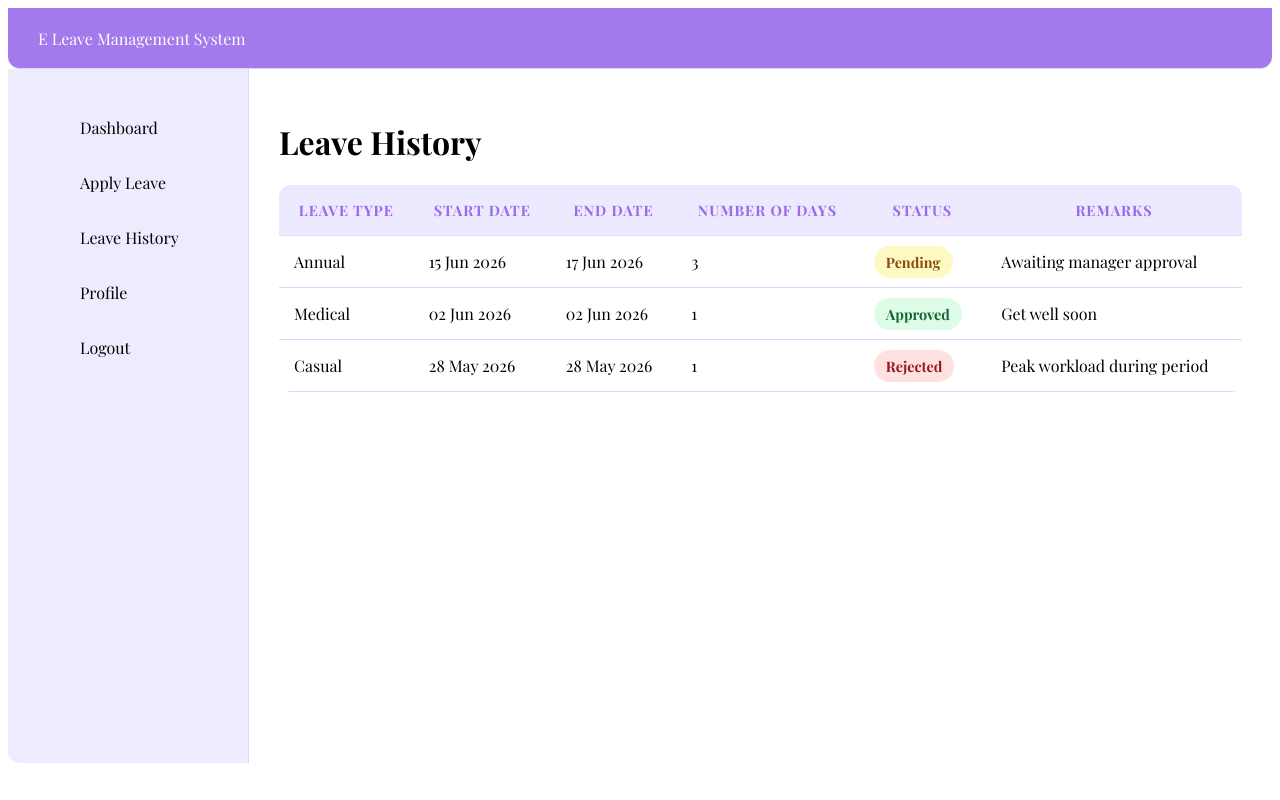
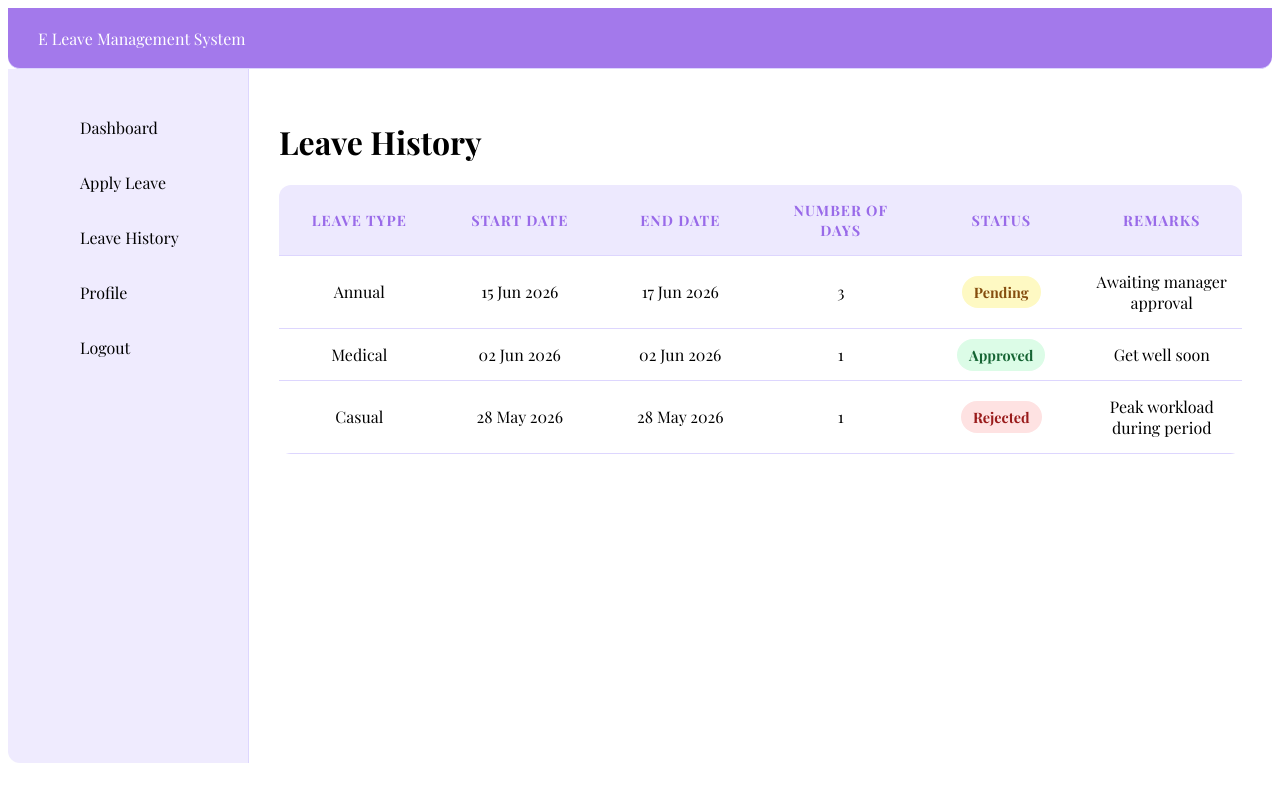
Before and after one commit to SamiruMahanama/E-Leave-Management-System, a React (Vite) app: page /leave-history in a window 1280 px wide. Built offline with nearby package versions, Linux system fonts and the light colour scheme.

Commit message:
Fixed alignment in LeaveHistoryPage

```diff
--- a/src/styles/DashboardPage.css
+++ b/src/styles/DashboardPage.css
@@ -42,6 +42,7 @@
 
   border-radius: 0 0 12px 12px;
   box-shadow: inset 0 0 0 1000px rgba(255, 255, 255, 0.1);
+
 
 
 
@@ -147,6 +148,7 @@
   text-align: center;
 
 
+
 }
 
 .quick-actions button:hover {
--- a/src/styles/LeaveHistoryPage.css
+++ b/src/styles/LeaveHistoryPage.css
@@ -1,24 +1,16 @@
 .leave-table {
   width: 100%;
-
   border-collapse: collapse;
-
   background-color: var(--color-white);
-
   box-shadow: inset 0 0 0 1000px rgba(255, 255, 255, 0.1);
-
   border-radius: 12px;
-
   overflow: hidden;
+  text-align: center;
 }
 
 .leave-table th {
   background-color: var(--color-primary-light);
-
   color: var(--color-primary);
-
-  text-align: left;
-
   padding: 15px;
   border-bottom: 1px solid var(--color-border);
   font-weight: 600;
@@ -26,8 +18,6 @@
   text-transform: uppercase;
   letter-spacing: 1px;
   text-align: center;
-
-
 }
 
 .leave-table td {
@@ -61,3 +51,8 @@
   background-color: var(--color-warning-bg);
   color: var(--color-warning);
 }
+
+.leave-table {
+  table-layout: fixed;
+  width: 100%;
+}
```
